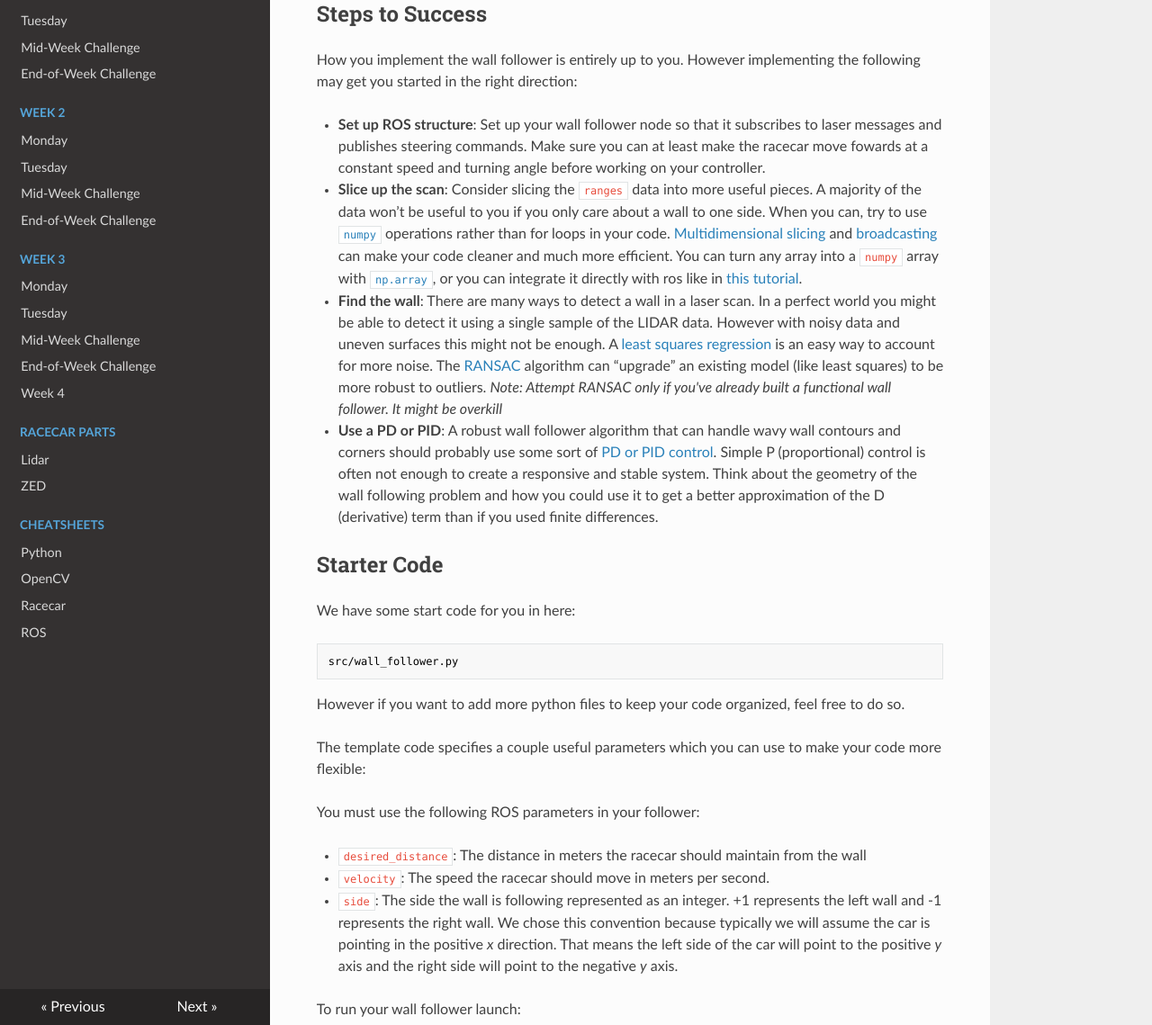
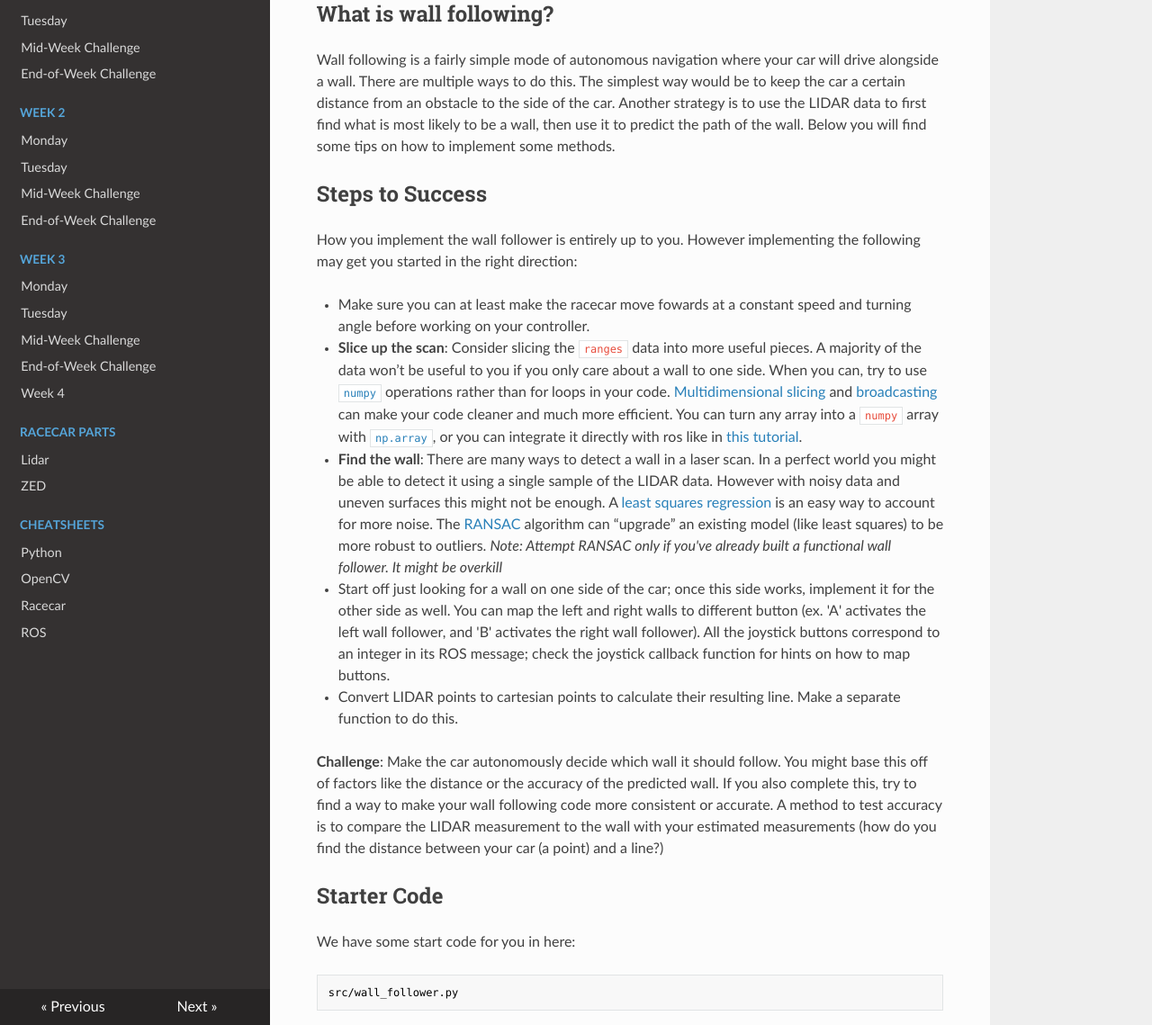
Before and after one commit to ChrisLindland/racecar-website, an MkDocs documentation site: the page built from docs/week1/01_monday/lab.md, in a window 1280 px wide and 1400 px high, scrolled down 3091 px. Shown: the part 261-1400 px from the top of the window at 90% size. Built offline with MkDocs 1.6.1, drawn with Linux system fonts in a browser that asks for light colours; nearby versions of some CDN libraries; some of the changed text lies outside the part shown.

Commit message:
Update lab.md

````diff
--- a/docs/week1/01_monday/lab.md
+++ b/docs/week1/01_monday/lab.md
@@ -52,7 +52,7 @@ To see the simulated car, you will need to open
 
 _If you are using the Docker image, rviz should already be configured properly!_
 
-In the left panel on the bottom click the "Add" button, and then in the
+Make sure the "Display" option is on in the "Panels" menu. In the left panel on the bottom click the "Add" button, and then in the
 "By display type" tab click "RobotModel". You should see a small blue car
 appear. Then click "Add" again and in the "By topic" tab click add the "/map"
 topic and then repeat to add the laser scan topic. Under added LaserScan
@@ -106,14 +106,21 @@ occluded.
 
 ![The racecar in a cubicle](https://raw.githubusercontent.com/mit-racecar/racecar_simulator/master/media/racecar_simulator_rviz_2.png)
 
+## What is wall following?
+
+Wall following is a fairly simple mode of autonomous navigation where your car will drive alongside a wall. There are multiple ways to do this. The simplest way would be to keep the car a certain distance from an obstacle to the side of the car. Another strategy is to use the LIDAR data to first find what is most likely to be a wall, then use it to predict the path of the wall. Below you will find some tips on how to implement some methods.
+
 ## Steps to Success
 How you implement the wall follower is entirely up to you. However implementing
 the following may get you started in the right direction:
 
-* __Set up ROS structure__: Set up your wall follower node so that it subscribes to laser messages and publishes steering commands. Make sure you can at least make the racecar move fowards at a constant speed and turning angle before working on your controller.
+* Make sure you can at least make the racecar move fowards at a constant speed and turning angle before working on your controller.
 * __Slice up the scan__: Consider slicing the ```ranges``` data into more useful pieces. A majority of the data won’t be useful to you if you only care about a wall to one side. When you can, try to use [```numpy```](https://docs.scipy.org/doc/numpy-dev/user/quickstart.html) operations rather than for loops in your code. [Multidimensional slicing](https://docs.scipy.org/doc/numpy-1.13.0/reference/arrays.indexing.html) and [broadcasting](https://docs.scipy.org/doc/numpy-1.13.0/user/basics.broadcasting.html) can make your code cleaner and much more efficient. You can turn any array into a ```numpy``` array with [```np.array```](https://docs.scipy.org/doc/numpy-1.13.0/reference/generated/numpy.array.html), or you can integrate it directly with ros like in [this tutorial](http://wiki.ros.org/rospy_tutorials/Tutorials/numpy).
 * __Find the wall__: There are many ways to detect a wall in a laser scan. In a perfect world you might be able to detect it using a single sample of the LIDAR data. However with noisy data and uneven surfaces this might not be enough. A [least squares regression](https://en.wikipedia.org/wiki/Simple_linear_regression) is an easy way to account for more noise. The [RANSAC](https://en.wikipedia.org/wiki/Random_sample_consensus) algorithm can “upgrade” an existing model (like least squares) to be more robust to outliers. _Note: Attempt RANSAC only if you've already built a functional wall follower. It might be overkill_
-* __Use a PD or PID__: A robust wall follower algorithm that can handle wavy wall contours and corners should probably use some sort of [PD or PID control](https://en.wikipedia.org/wiki/PID_controller#Discrete_implementation). Simple P (proportional) control is often not enough to create a responsive and stable system. Think about the geometry of the wall following problem and how you could use it to get a better approximation of the D (derivative) term than if you used finite differences.
+* Start off just looking for a wall on one side of the car; once this side works, implement it for the other side as well. You can map the left and right walls to different button (ex. 'A' activates the left wall follower, and 'B' activates the right wall follower). All the joystick buttons correspond to an integer in its ROS message; check the joystick callback function for hints on how to map buttons.
+* Convert LIDAR points to cartesian points to calculate their resulting line. Make a separate function to do this.
+
+__Challenge__: Make the car autonomously decide which wall it should follow. You might base this off of factors like the distance or the accuracy of the predicted wall. If you also complete this, try to find a way to make your wall following code more consistent or accurate. A method to test accuracy is to compare the LIDAR measurement to the wall with your estimated measurements (how do you find the distance between your car (a point) and a line?)
 
 ## Starter Code
 
````
